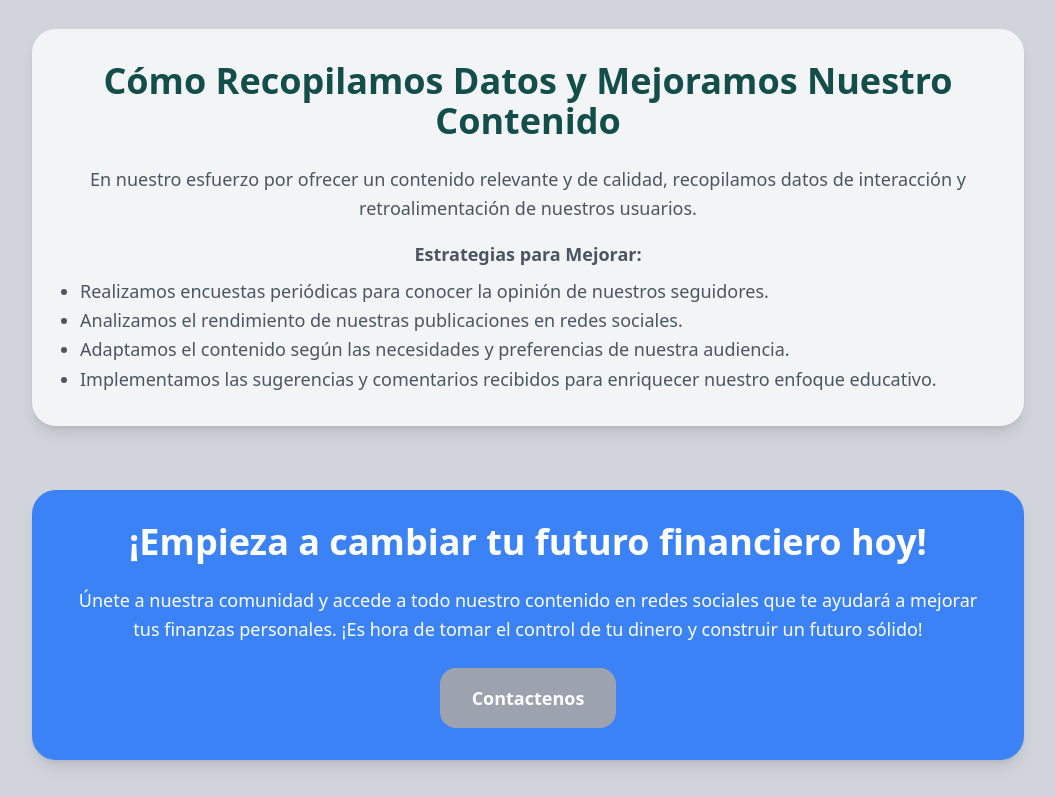
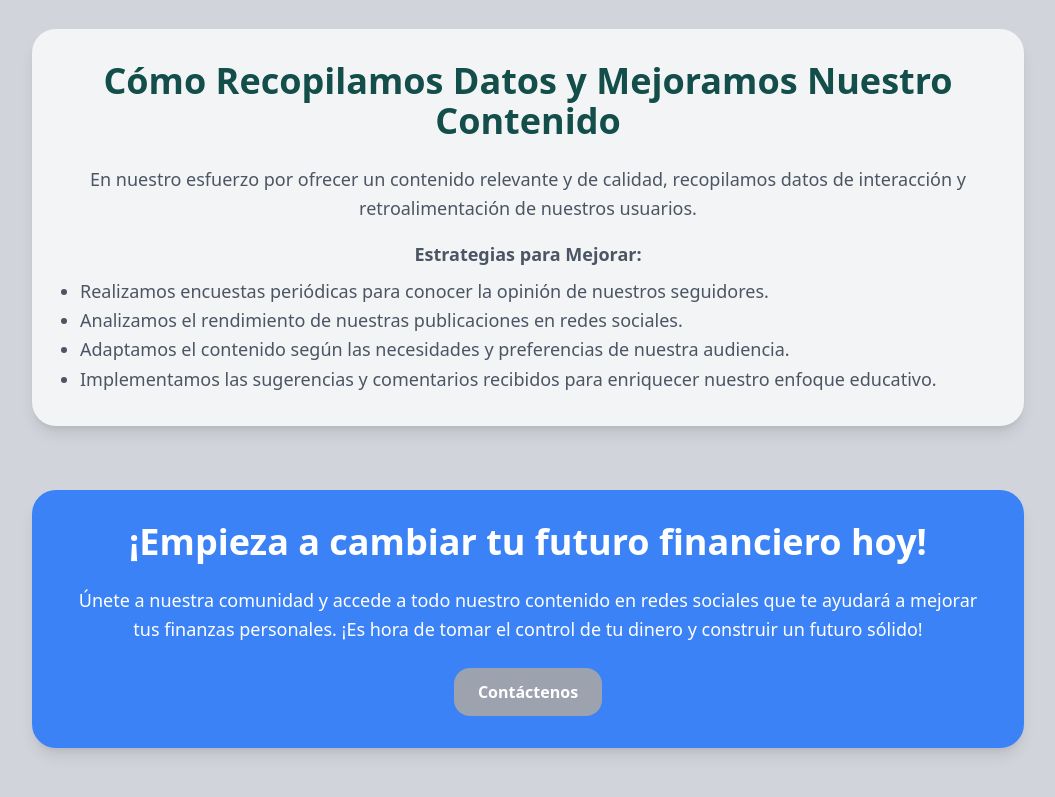
Before and after one commit to chatojared06/Educacion-Financiera, a React (Vite) app: page / in a window 1280 px wide. Shown: the part 2000-2797 px from the top of the page, without its empty margins (112-1167 px from the left). Built offline with nearby package versions, Linux system fonts and the light colour scheme.

Commit message:
algunos errores solucionados como boton

```diff
--- a/src/Components/Body/index.jsx
+++ b/src/Components/Body/index.jsx
@@ -87,9 +87,10 @@ const Body = () => {
                 <p className="text-lg font-sans leading-relaxed">Únete a nuestra comunidad y accede a todo nuestro contenido en redes sociales que te ayudará a mejorar tus finanzas personales. ¡Es hora de tomar el control de tu dinero y construir un futuro sólido!</p>
                 <Link
                     to="/contactenos"
-                    className="inline-block bg-gray-400 text-white px-8 py-4 mt-6 rounded-2xl text-lg font-semibold font-poppins transform hover:scale-105 transition-transform duration-300 ease-in-out">
-                    Contactenos
+                    className="inline-block bg-gray-400 text-white px-6 py-3 mt-6 rounded-2xl text-base font-semibold font-poppins transform hover:scale-105 transition-transform duration-300 ease-in-out whitespace-nowrap">
+                    Contáctenos
                 </Link>
+
             </div>
 
             {/* Sección de Testimonios */}
--- a/src/Components/navbar/index.jsx
+++ b/src/Components/navbar/index.jsx
@@ -9,7 +9,7 @@ const Navbar = () => {
         <Link
         to={"/"}
         >
-        <img src="/educacion-financiera.png" alt="logo" className='w-36 lg:w-auto h-24 lg:h-28'/>
+        <img src="/educacion-financiera.png" alt="logo" className='w-36 lg:w-auto max-w-full h-auto object-contain'/>
         </Link>
       <h1 className="text-white font-poppins text-4xl lg:text-5xl text-center lg:m-3">Educación Financiera <br /><strong className='text-black'>Para Todos</strong></h1>
       </div>
```
